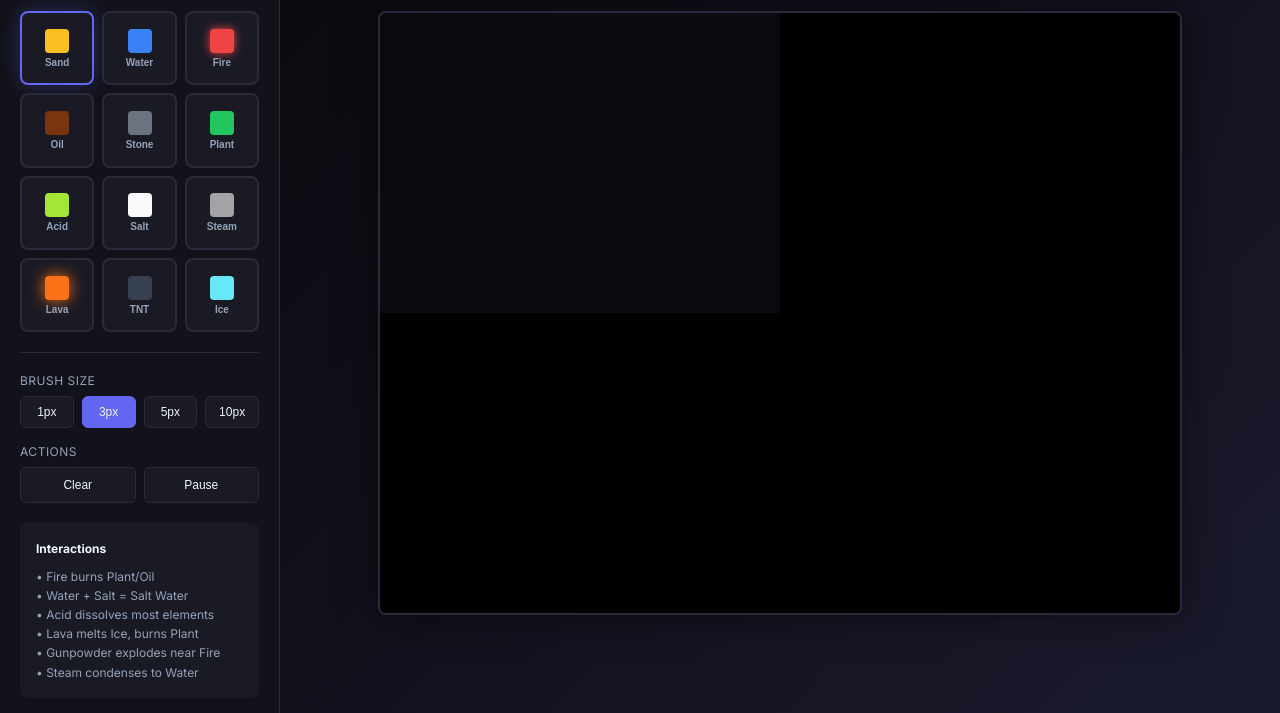
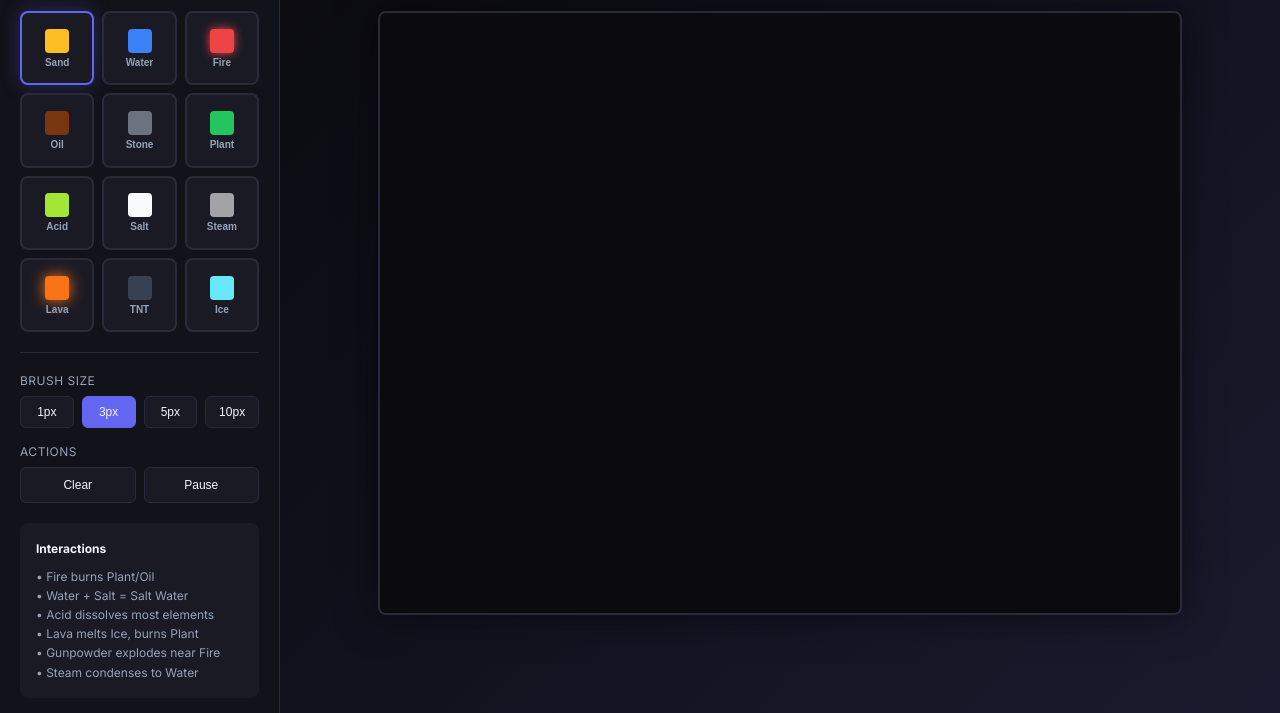
Before and after one commit to raya-ac/raya-games, a website: page falling-sand.html in a window 1280 px wide. Shown: the part 87-800 px from the top of the page. Drawn offline with Linux system fonts and the light colour scheme.

Commit message:
Fix Falling Sand canvas rendering\n\n- Use offscreen canvas for pixel manipulation\n- Properly scale to display canvas with drawImage\n- Fixes black screen issue

```diff
--- a/falling-sand.html
+++ b/falling-sand.html
@@ -327,7 +327,12 @@
 
         canvas.width = WIDTH * SCALE;
         canvas.height = HEIGHT * SCALE;
-        ctx.scale(SCALE, SCALE);
+
+        // Offscreen canvas for pixel manipulation
+        const offCanvas = document.createElement('canvas');
+        offCanvas.width = WIDTH;
+        offCanvas.height = HEIGHT;
+        const offCtx = offCanvas.getContext('2d', { alpha: false });
 
         // Element types
         const EMPTY = 0;
@@ -560,7 +565,7 @@
         }
 
         function draw() {
-            const imageData = ctx.createImageData(WIDTH, HEIGHT);
+            const imageData = offCtx.createImageData(WIDTH, HEIGHT);
             const data = imageData.data;
 
             for (let i = 0; i < WIDTH * HEIGHT; i++) {
@@ -577,7 +582,11 @@
                 data[idx + 3] = 255;
             }
 
-            ctx.putImageData(imageData, 0, 0);
+            offCtx.putImageData(imageData, 0, 0);
+
+            // Scale up to main canvas
+            ctx.imageSmoothingEnabled = false;
+            ctx.drawImage(offCanvas, 0, 0, WIDTH * SCALE, HEIGHT * SCALE);
         }
 
         // Mouse handling
```
